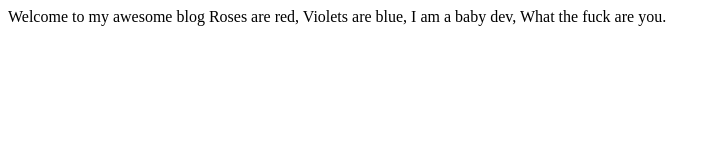
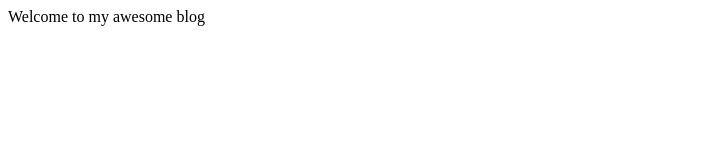
Before and after one commit to cipherlee/cipherlee.github.io, a plain HTML site: page index.html in a window 1280 px wide. Shown: the whole page, without its empty margins (0-720 px from the left). Drawn offline with Linux system fonts and the light colour scheme.

Commit message:
didn't look right

```diff
--- a/index.html
+++ b/index.html
@@ -4,10 +4,7 @@
 <body>
   Welcome to my awesome blog
 
-  Roses are red,
-  Violets are blue,
-  I am a baby dev,
-  What the fuck are you.
+
 
   </blockquote>
 
```
